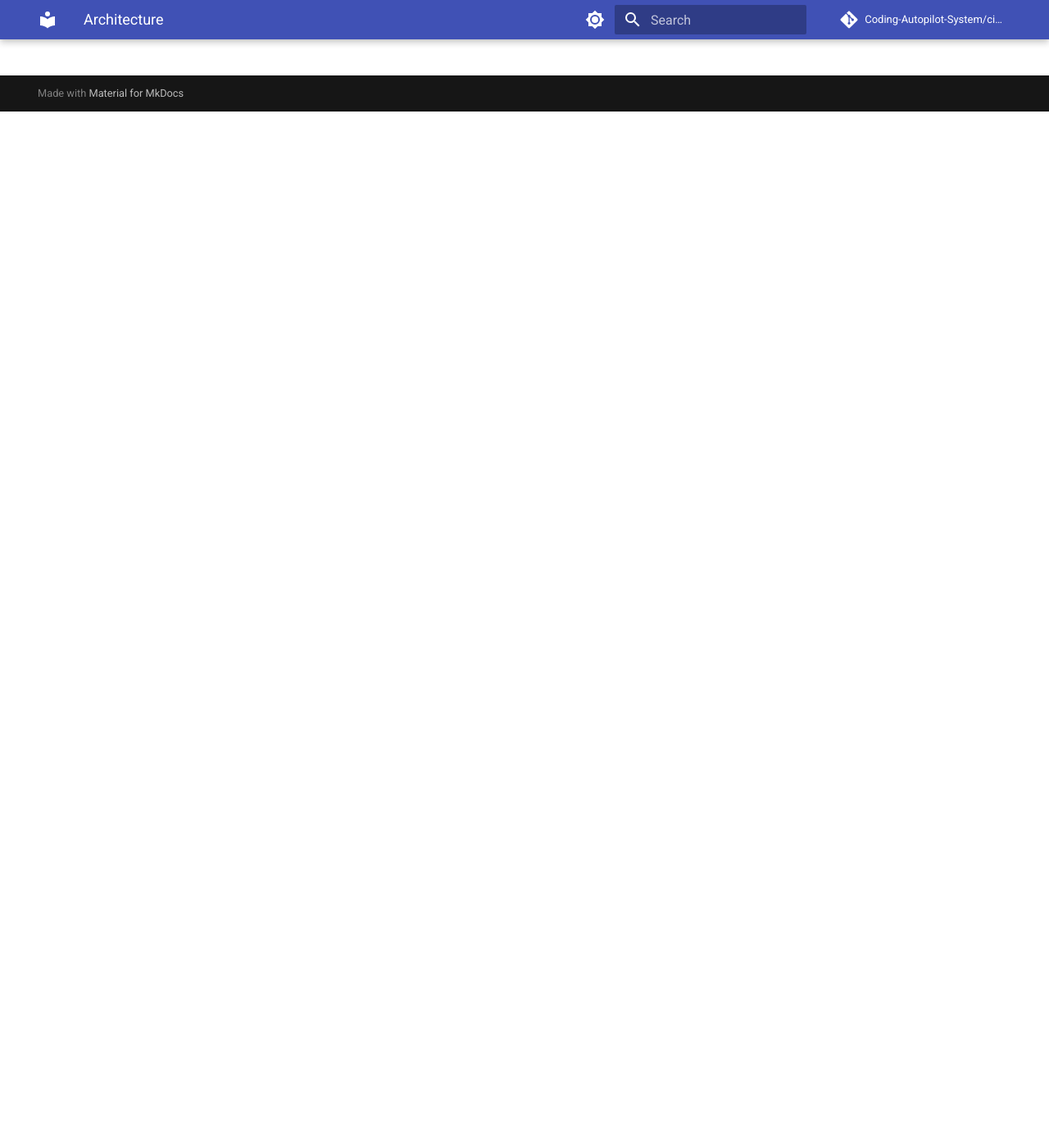
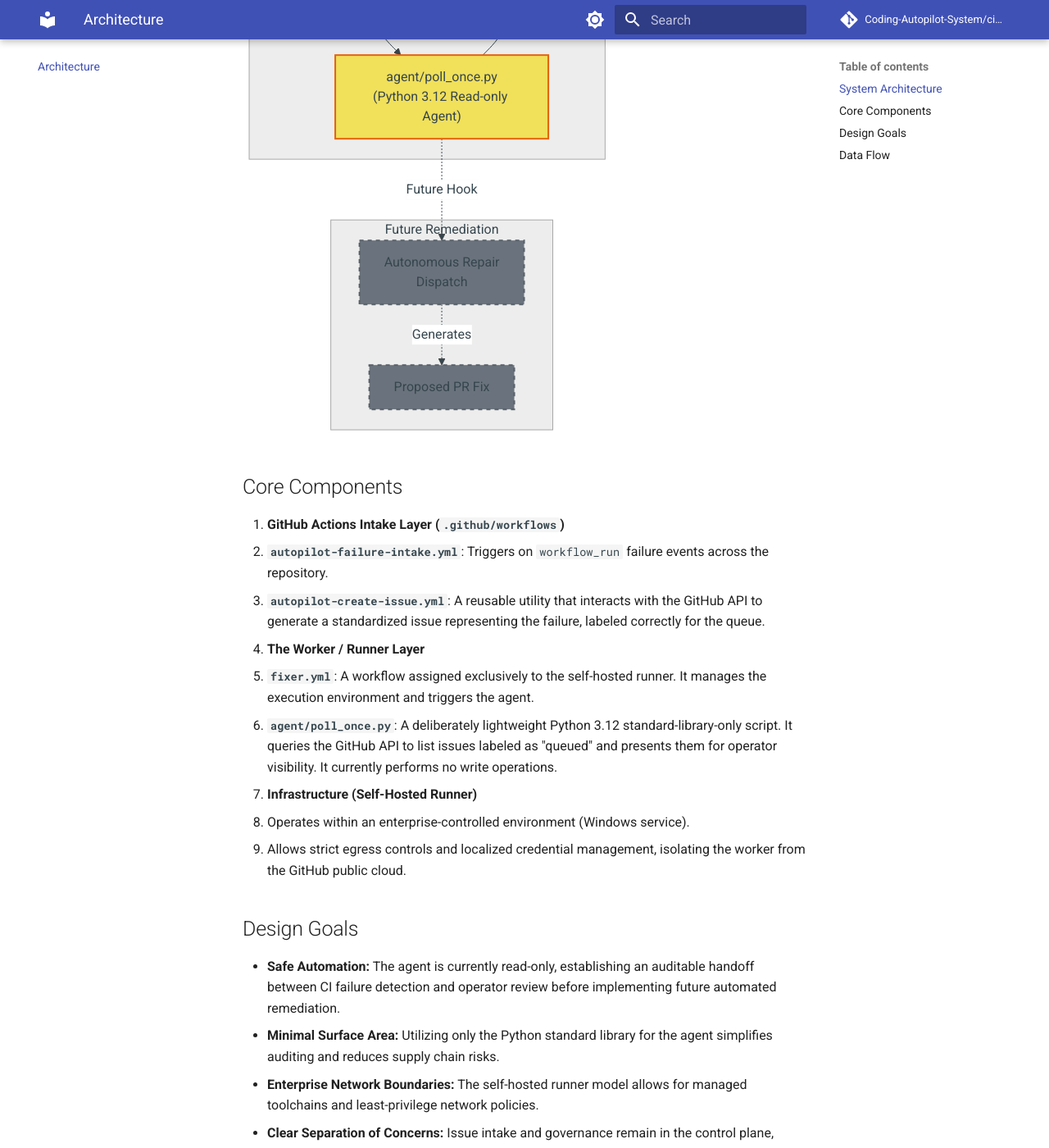
Before and after one commit to Coding-Autopilot-System/ci-autopilot, an MkDocs documentation site: the page built from docs/architecture.md, in a window 1280 px wide and 1400 px high, scrolled down 1264 px. Shown: the whole window at 82% size. Built offline with MkDocs 1.6.1 and Material for MkDocs 9.7.7, drawn with Linux system fonts in a browser that asks for light colours; comment, search, counter and statistics services are not loaded; some of the changed text lies outside the part shown.

Commit message:
gsd:docs generate bespoke architecture and diagrams

````diff
--- a/docs/architecture.md
+++ b/docs/architecture.md
@@ -1,27 +1,76 @@
 # Architecture
 
-## Overview
-CI Autopilot is a runner-hosted automation layer that coordinates failure intake, queued-issue inventory, and operator visibility. Guarded remediation dispatch is a future capability.
+CI Autopilot is a runner-hosted automation layer that coordinates failure intake, queued-issue inventory, and operator visibility. It is designed with safety, observability, and deterministic execution as top priorities.
 
-## Core components
-- Runner host: Windows service running GitHub Actions self-hosted runner
-- Workflow layer: GitHub Actions workflows that trigger repair or hygiene pipelines
-- Agent runtime: read-only Python agent that validates repository context and inventories queued issues
-- Control plane: Repository configuration and issue workflow conventions
-- Logs and artifacts: Local logs and GitHub Action run outputs
+## System Architecture
 
-## Data flow (high level)
-1) Event triggers a workflow (dispatch, schedule, or issue activity)
-2) Workflow schedules a job to the self-hosted runner
-3) Runner executes the read-only queue poller in a cleaned workspace
-4) Artifacts and logs are uploaded for audit and review
+The following diagram illustrates the lifecycle of a failure detection and the role of the Python worker.
 
-## Design goals
-- Deterministic execution on a dedicated host
-- Clear separation between orchestration (GitHub Actions) and execution (agent)
-- Safe automation with explicit controls and audit trails
-- Straightforward runbooks for operations and recovery
+```mermaid
+flowchart TD
+    %% Define Styles
+    classDef github fill:#24292e,stroke:#fff,stroke-width:2px,color:#fff
+    classDef workflow fill:#2088ff,stroke:#005cc5,stroke-width:2px,color:#fff
+    classDef python fill:#f1e05a,stroke:#e36209,stroke-width:2px,color:#333
+    classDef runner fill:#28a745,stroke:#2ea043,stroke-width:2px,color:#fff
+    classDef future fill:#6a737d,stroke:#586069,stroke-width:2px,color:#fff,stroke-dasharray: 5 5
 
-## Observability
-- GitHub Actions job logs are the primary source of truth
-- Local logs are stored under `logs/` for host-level troubleshooting
+    %% Nodes
+    subgraph GitHub Ecosystem ["GitHub Cloud"]
+        Event((CI Failure\nEvent)):::github
+        Intake["autopilot-failure-intake.yml\n(workflow_run trigger)"]:::workflow
+        CreateIssue["autopilot-create-issue.yml\n(Issue Generator)"]:::workflow
+        Queue[("Issue Queue\n(label: queued)")]:::github
+    end
+
+    subgraph SelfHostedRunner ["Windows Self-Hosted Runner (Enterprise Boundary)"]
+        FixerWorkflow["fixer.yml\n(Execution Trigger)"]:::workflow
+        PollOnce["agent/poll_once.py\n(Python 3.12 Read-only Agent)"]:::python
+    end
+
+    subgraph FutureState ["Future Remediation"]
+        AI["Autonomous Repair\nDispatch"]:::future
+        PR["Proposed PR Fix"]:::future
+    end
+
+    %% Edges
+    Event -->|Triggers| Intake
+    Intake -->|Dispatches| CreateIssue
+    CreateIssue -->|Creates| Queue
+    Queue -.->|Monitored By| FixerWorkflow
+    FixerWorkflow -->|Spawns| PollOnce
+    PollOnce -->|API queries| Queue
+
+    %% Future Edges
+    PollOnce -.->|Future Hook| AI
+    AI -.->|Generates| PR
+```
+
+## Core Components
+
+1. **GitHub Actions Intake Layer (`.github/workflows`)**
+   - **`autopilot-failure-intake.yml`**: Triggers on `workflow_run` failure events across the repository.
+   - **`autopilot-create-issue.yml`**: A reusable utility that interacts with the GitHub API to generate a standardized issue representing the failure, labeled correctly for the queue.
+
+2. **The Worker / Runner Layer**
+   - **`fixer.yml`**: A workflow assigned exclusively to the self-hosted runner. It manages the execution environment and triggers the agent.
+   - **`agent/poll_once.py`**: A deliberately lightweight Python 3.12 standard-library-only script. It queries the GitHub API to list issues labeled as "queued" and presents them for operator visibility. It currently performs no write operations.
+
+3. **Infrastructure (Self-Hosted Runner)**
+   - Operates within an enterprise-controlled environment (Windows service).
+   - Allows strict egress controls and localized credential management, isolating the worker from the GitHub public cloud.
+
+## Design Goals
+
+- **Safe Automation:** The agent is currently read-only, establishing an auditable handoff between CI failure detection and operator review before implementing future automated remediation.
+- **Minimal Surface Area:** Utilizing only the Python standard library for the agent simplifies auditing and reduces supply chain risks.
+- **Enterprise Network Boundaries:** The self-hosted runner model allows for managed toolchains and least-privilege network policies.
+- **Clear Separation of Concerns:** Issue intake and governance remain in the control plane, while worker execution stays on the designated host.
+
+## Data Flow
+
+1. **Failure Occurs:** A monitored CI workflow fails.
+2. **Intake & Queuing:** `autopilot-failure-intake.yml` runs, extracting context and calling `autopilot-create-issue.yml` to create a tracking issue tagged with `queued`.
+3. **Execution:** On a schedule or manual dispatch, `fixer.yml` runs on the self-hosted Windows runner.
+4. **Polling:** The runner executes `agent/poll_once.py`, which authenticates via `GH_TOKEN` or `GITHUB_TOKEN`, queries the open queued issues, and lists them out to `STDOUT`.
+5. **Observability:** Job logs capture the output, providing the operator with a clean inventory of failures needing attention.
````
Also changed, not shown: docs/index.md (+31 -2 lines).
